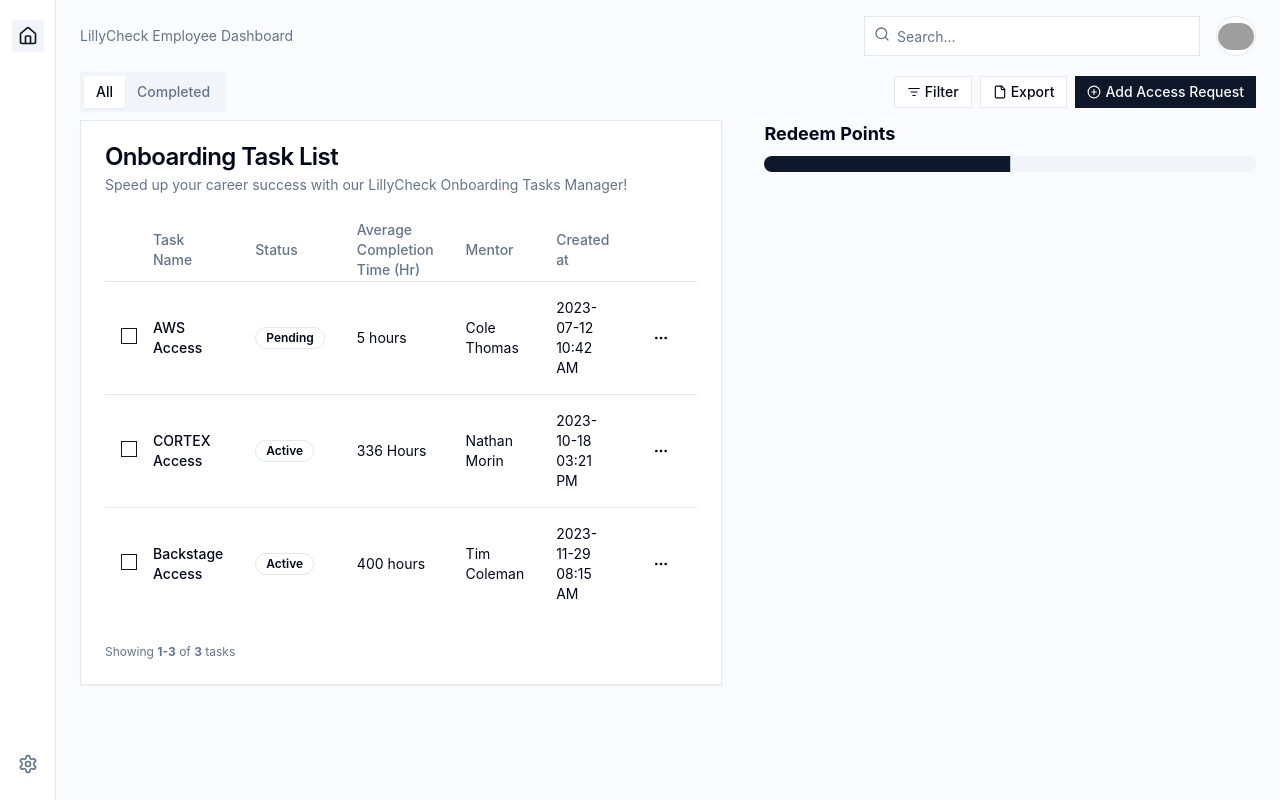
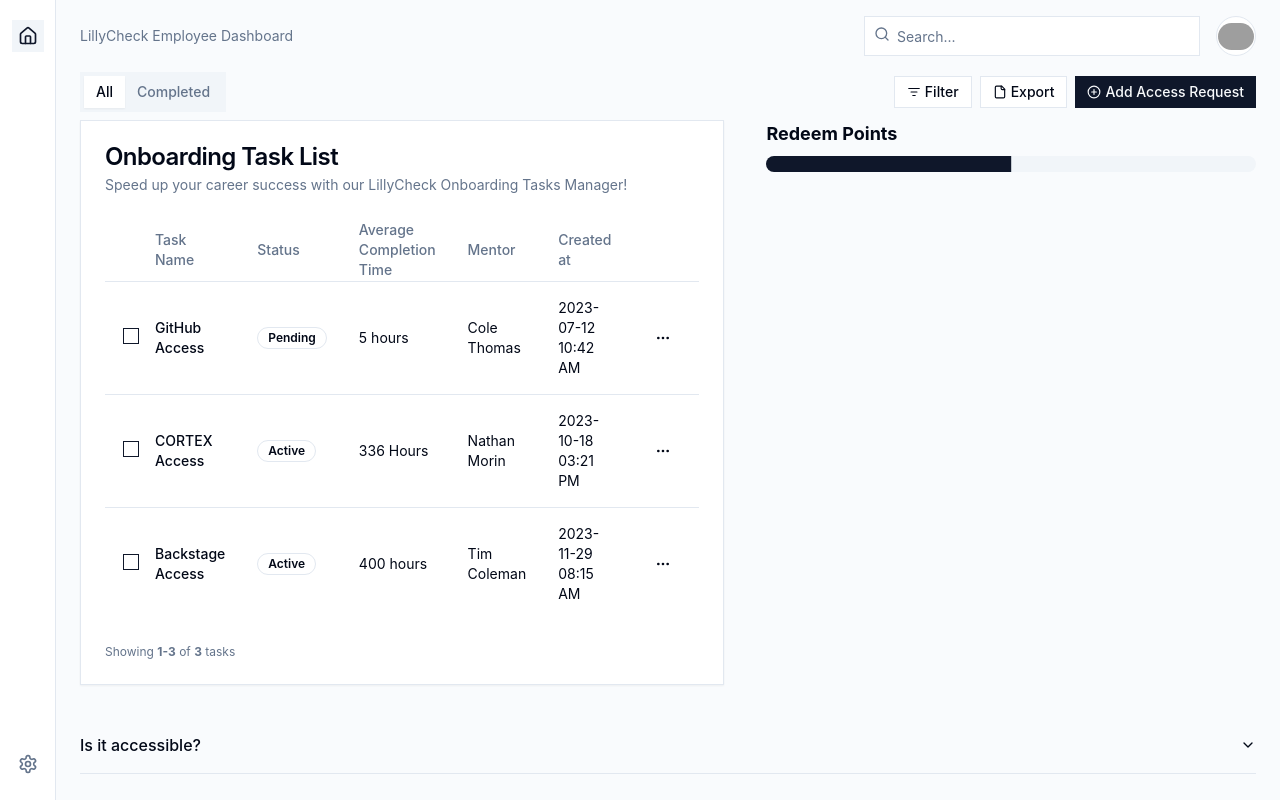
Before and after one commit to RajaATAli/Lillycheck, a Next.js app in the folder employee-onboarding/: page / in a window 1280 px wide. Built offline with nearby package versions, Linux system fonts and the light colour scheme; grey boxes are pictures that could not be loaded.

Commit message:
Extendable Card
Thingies off

```diff
--- a/employee-onboarding/package.json
+++ b/employee-onboarding/package.json
@@ -9,6 +9,7 @@
     "lint": "next lint"
   },
   "dependencies": {
+    "@radix-ui/react-accordion": "^1.2.0",
     "@radix-ui/react-checkbox": "^1.1.1",
     "@radix-ui/react-dialog": "^1.1.1",
     "@radix-ui/react-dropdown-menu": "^2.1.1",
--- a/employee-onboarding/src/app/dashboard.tsx
+++ b/employee-onboarding/src/app/dashboard.tsx
@@ -54,6 +54,16 @@
   TableHeader,
   TableRow,
 } from "@/components/ui/table"
+
+
+import {
+  Accordion,
+  AccordionContent,
+  AccordionItem,
+  AccordionTrigger,
+} from "@/components/ui/accordion"
+
+
 import {
   Tabs,
   TabsContent,
@@ -269,7 +279,7 @@
                           <TableHead>Task Name</TableHead>
                           <TableHead>Status</TableHead>
                           <TableHead className="hidden md:table-cell">
-                            Average Completion Time (Hr)
+                            Average Completion Time
                           </TableHead>
                           <TableHead className="hidden md:table-cell">Mentor</TableHead>
                           <TableHead className="hidden md:table-cell">Created at</TableHead>
@@ -279,11 +289,35 @@
                         </TableRow>
                       </TableHeader>
                       <TableBody>
-                        <TableRow>
+                        <TableRow expandableContent=
+                        {<div id='AccessText'>GitHub is a web-based platform that hosts Git repositories.
+                        It allows developers to store their code, track changes, and collaborate with others.
+                        Key features include:
+                          <br></br>
+                          <br></br>
+                          - <b>Git:</b> A system to manage code history.
+                          <br></br>
+                          - <b>Repositories:</b> Online folders for project files.
+                          <br></br>
+                          - <b>Forking:</b> Copying a repo to make changes without affecting the original.
+                          <br></br>
+                          - <b>Pull Requests:</b> Proposing changes to someone else’s project.
+                          <br></br>
+                          <br></br>
+                          It’s a tool for developers and non-developers alike to work together on projects. GitHub simplifies sharing and building upon each other’s work.
+                          <br></br>
+                          <br></br>
+                          To gain access to GitHub <a href='https://www.youtube.com/watch?v=dQw4w9WgXcQ&ab_channel=RickAstley' target="_blank">CLICK HERE</a>
+                          <br></br>
+                          <br></br>
+                          Then request specific access to needed repositories.
+                          <br></br>
+                          <br></br>
+                          Here is a video demo of GitHub<a id='AccessLink' href='https://www.maggotdrowning.com/forums/media/fat-squirrel-jpg.15818/full' target="_blank" > CLICK HERE</a></div>}>
                           <TableCell className="hidden sm:table-cell">
-                            <Checkbox id="aws-access" />
+                            <Checkbox id="github-access" />
                           </TableCell>
-                          <TableCell className="font-medium">AWS Access</TableCell>
+                          <TableCell className="font-medium">GitHub Access</TableCell>
                           <TableCell>
                             <Badge variant="outline">Pending</Badge>
                           </TableCell>
@@ -307,10 +341,12 @@
                           </TableCell>
                         </TableRow>
                         <TableRow>
+
                           <TableCell className="hidden sm:table-cell">
                             <Checkbox id="cortex-access" />
                           </TableCell>
-                          <TableCell className="font-medium">CORTEX Access</TableCell>
+                          <TableCell className="font-medium">CORTEX Access
+                          </TableCell>
                           <TableCell>
                             <Badge variant="outline">Active</Badge>
                           </TableCell>
@@ -377,6 +413,16 @@
             </div>
           </TabsContent>
         </Tabs>
+
+        <Accordion type="single" collapsible>
+  <AccordionItem value="item-1">
+    <AccordionTrigger>Is it accessible?</AccordionTrigger>
+    <AccordionContent>
+      Yes. It adheres to the WAI-ARIA design pattern.
+    </AccordionContent>
+  </AccordionItem>
+</Accordion>
+
       </main>
     </div>
   </div>
--- a/employee-onboarding/src/app/globals.css
+++ b/employee-onboarding/src/app/globals.css
@@ -78,3 +78,10 @@
     width: 20%;
     padding: 10px;
   }
+
+  #AccessText {
+
+  }
+  #AccessLink {
+    a:link {color: #1cc713;}
+  }
--- /dev/null
+++ b/employee-onboarding/src/components/ui/accordion.tsx
@@ -0,0 +1,58 @@
+"use client"
+
+import * as React from "react"
+import * as AccordionPrimitive from "@radix-ui/react-accordion"
+import { ChevronDown } from "lucide-react"
+
+import { cn } from "@/lib/utils"
+
+const Accordion = AccordionPrimitive.Root
+
+const AccordionItem = React.forwardRef<
+  React.ElementRef<typeof AccordionPrimitive.Item>,
+  React.ComponentPropsWithoutRef<typeof AccordionPrimitive.Item>
+>(({ className, ...props }, ref) => (
+  <AccordionPrimitive.Item
+    ref={ref}
+    className={cn("border-b", className)}
+    {...props}
+  />
+))
+AccordionItem.displayName = "AccordionItem"
+
+const AccordionTrigger = React.forwardRef<
+  React.ElementRef<typeof AccordionPrimitive.Trigger>,
+  React.ComponentPropsWithoutRef<typeof AccordionPrimitive.Trigger>
+>(({ className, children, ...props }, ref) => (
+  <AccordionPrimitive.Header className="flex">
+    <AccordionPrimitive.Trigger
+      ref={ref}
+      className={cn(
+        "flex flex-1 items-center justify-between py-4 font-medium transition-all hover:underline [&[data-state=open]>svg]:rotate-180",
+        className
+      )}
+      {...props}
+    >
+      {children}
+      <ChevronDown className="h-4 w-4 shrink-0 transition-transform duration-200" />
+    </AccordionPrimitive.Trigger>
+  </AccordionPrimitive.Header>
+))
+AccordionTrigger.displayName = AccordionPrimitive.Trigger.displayName
+
+const AccordionContent = React.forwardRef<
+  React.ElementRef<typeof AccordionPrimitive.Content>,
+  React.ComponentPropsWithoutRef<typeof AccordionPrimitive.Content>
+>(({ className, children, ...props }, ref) => (
+  <AccordionPrimitive.Content
+    ref={ref}
+    className="overflow-hidden text-sm transition-all data-[state=closed]:animate-accordion-up data-[state=open]:animate-accordion-down"
+    {...props}
+  >
+    <div className={cn("pb-4 pt-0", className)}>{children}</div>
+  </AccordionPrimitive.Content>
+))
+
+AccordionContent.displayName = AccordionPrimitive.Content.displayName
+
+export { Accordion, AccordionItem, AccordionTrigger, AccordionContent }
--- a/employee-onboarding/src/components/ui/table.tsx
+++ b/employee-onboarding/src/components/ui/table.tsx
@@ -1,4 +1,6 @@
-import * as React from "react"
+//import * as React from "react"
+import React, { useState } from "react";
+
 
 import { cn } from "@/lib/utils"
 
@@ -51,20 +53,44 @@
 ))
 TableFooter.displayName = "TableFooter"
 
+
 const TableRow = React.forwardRef<
   HTMLTableRowElement,
-  React.HTMLAttributes<HTMLTableRowElement>
->(({ className, ...props }, ref) => (
+  React.HTMLAttributes<HTMLTableRowElement> & { expandableContent?: React.ReactNode }
+>(({ className, children, expandableContent, ...props }, ref) => {
+  const [isExpanded, setIsExpanded] = useState(false);
+
+  const toggleExpand = () => {
+    setIsExpanded(!isExpanded);
+  };
+
+  return (
+    <>
       <tr
         ref={ref}
         className={cn(
-      "border-b transition-colors hover:bg-muted/50 data-[state=selected]:bg-muted",
+          "border-b transition-colors hover:bg-muted/50 data-[state=selected]:bg-muted cursor-pointer",
           className
         )}
         {...props}
-  />
-))
-TableRow.displayName = "TableRow"
+        onClick={toggleExpand}
+      >
+        <td className="flex items-center space-x-2">
+
+        </td>
+        {children}
+      </tr>
+      {isExpanded && (
+        <tr>
+          <td colSpan={React.Children.count(children) + 1}>
+            <div className="p-4">{expandableContent}</div>
+          </td>
+        </tr>
+      )}
+    </>
+  );
+});
+TableRow.displayName = "TableRow";
 
 const TableHead = React.forwardRef<
   HTMLTableCellElement,
```
Also changed, not shown: 1 other file (tests, documents, lock files or other folders). Lines whose indentation alone changed are shown as unchanged.
